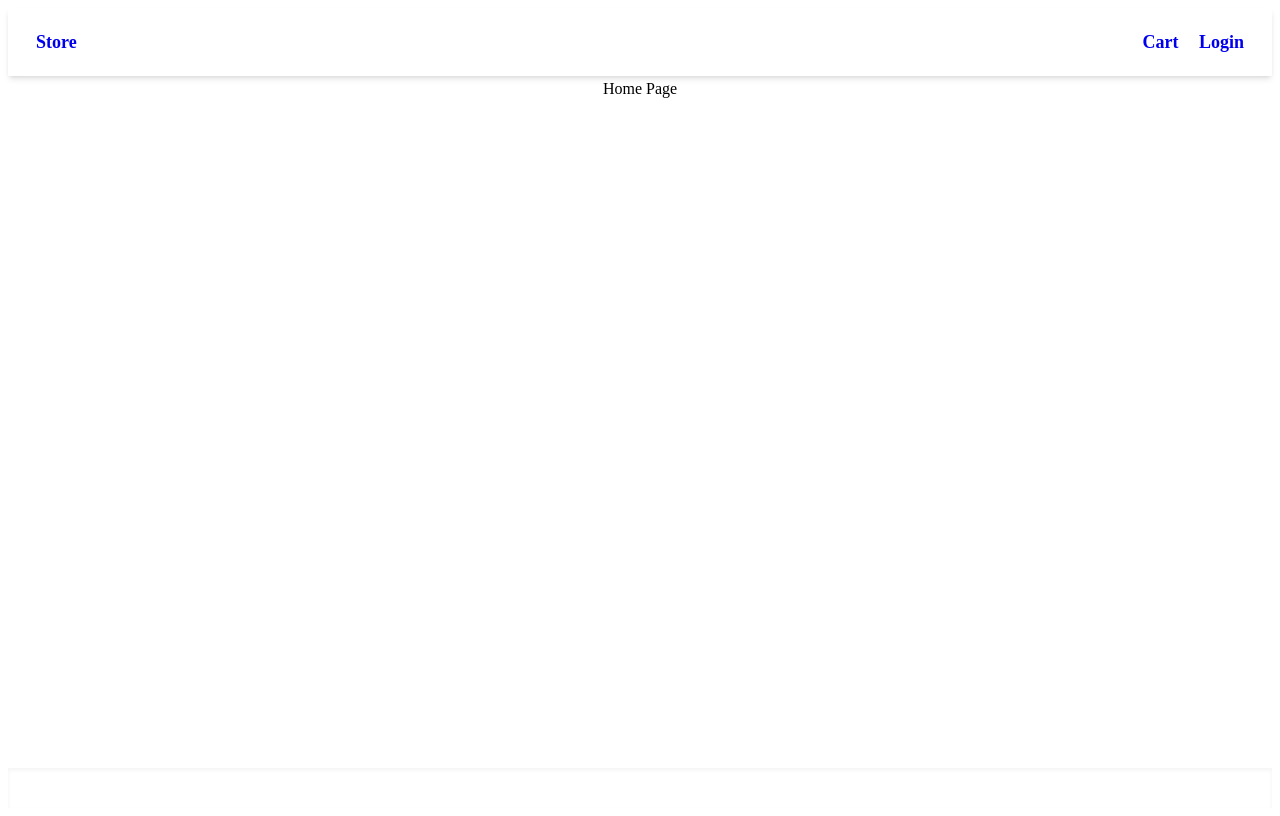
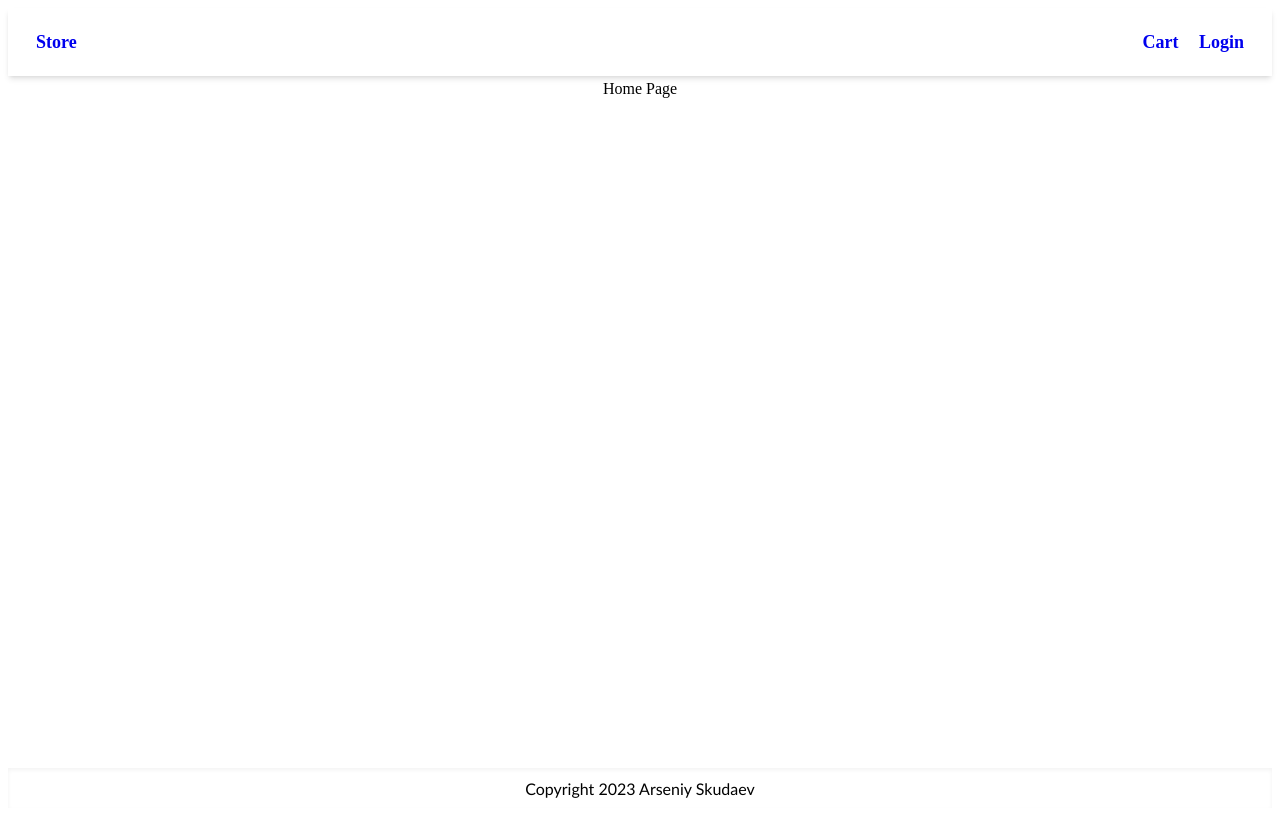
Before and after one commit to PG22Arseniy/ecommerce_nextjs_react_mongodb, a Next.js app in the folder ecommerce-project/: page / in a window 1280 px wide. Built offline with nearby package versions, Linux system fonts and the light colour scheme.

Commit message:
copyright

```diff
--- a/ecommerce-project/src/components/Layout.tsx
+++ b/ecommerce-project/src/components/Layout.tsx
@@ -35,7 +35,7 @@ return (
                 {children}
             </main>
             <footer className="footer">
-
+                <p className="copyrightText"> Copyright 2023 Arseniy Skudaev </p>
             </footer>
 
         </div>
--- a/ecommerce-project/src/styles/Footer.scss
+++ b/ecommerce-project/src/styles/Footer.scss
@@ -5,3 +5,6 @@
     height: 2.5rem;
     box-shadow: inset 0 2px 4px 0 rgb(0 0 0 / 0.05);
 }
+.copyrightText{
+    font-family: 'Gill Sans', 'Gill Sans MT', Calibri, 'Trebuchet MS', sans-serif;
+}
```
